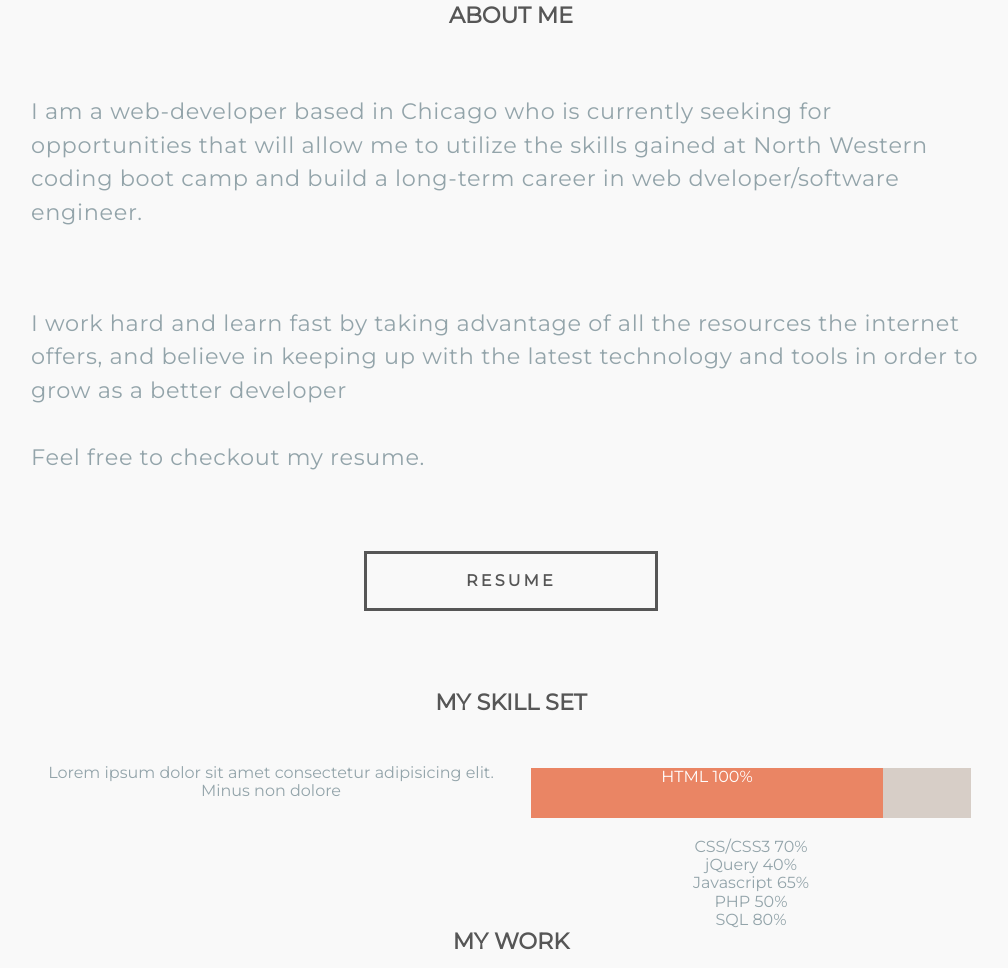
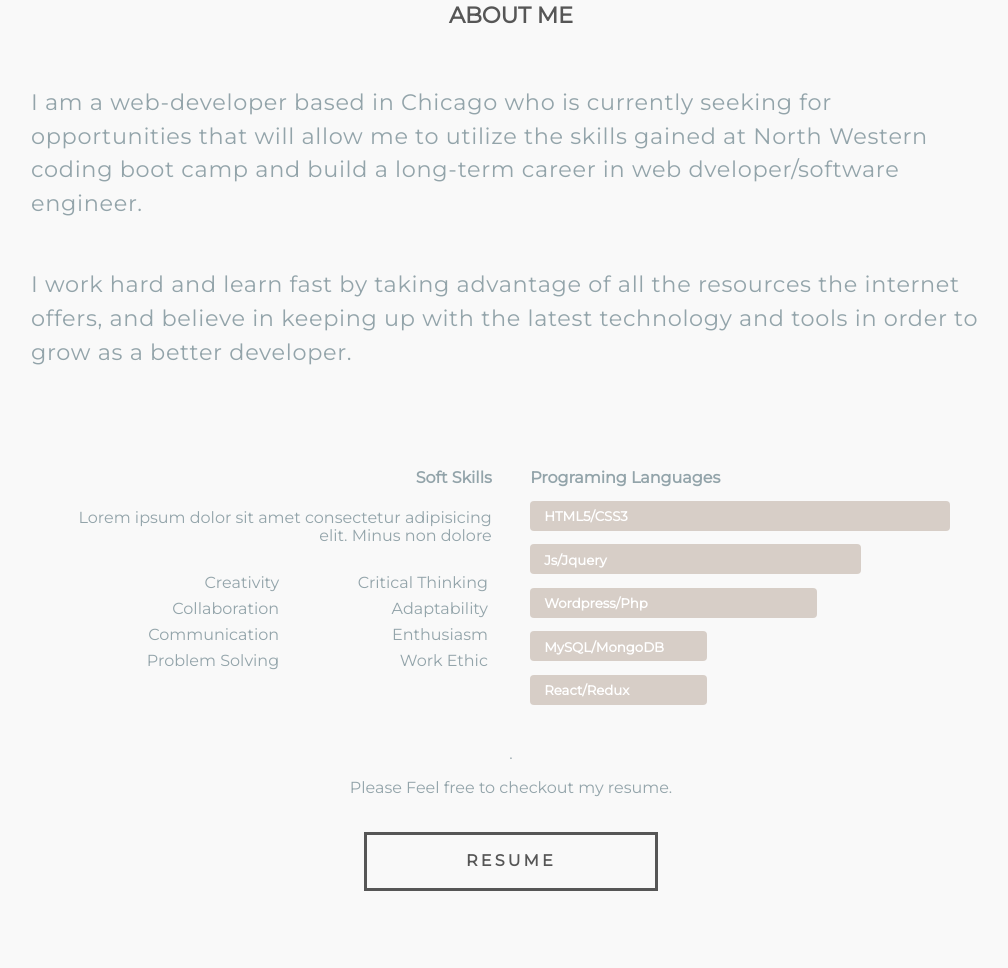
Before and after one commit to Arakim44/arakim, a website: page app/index.html in a window 1280 px wide. Shown: the part 548-1516 px from the top of the page, without its empty margins (129-1137 px from the left). Drawn offline with Linux system fonts and the light colour scheme.

Commit message:
skill bar complete

```diff
--- a/app/assets/scripts/modules/RevealOnScroll.js
+++ b/app/assets/scripts/modules/RevealOnScroll.js
@@ -11,7 +11,7 @@ class RevealOnScroll {
   }
 
   hideInitially(){
-    this.itemsToReveal.addClass("reveal-item");
+    // this.itemsToReveal.addClass("reveal-item");
   }
 
   createWaypoints(){
--- a/app/assets/styles/modules/_about.css
+++ b/app/assets/styles/modules/_about.css
@@ -2,7 +2,7 @@
     padding: 4% 0;
 
 
-    &__content p {
+    &__content p{
         text-align: left;
         font-style:normal;
         font-size:1.2em;
@@ -11,7 +11,7 @@
         /* color: $blackboard; */
         letter-spacing: .03em;
         margin:4% auto;
-        padding: 2% 0;
+        padding-top: 1%;
 
 
         @mixin atSmall {
--- a/app/assets/styles/modules/_skills.css
+++ b/app/assets/styles/modules/_skills.css
@@ -1,31 +1,75 @@
 .skills {
-    margin: auto;
+
+
+    &--list-2-col{
+        padding-top:2%;
+        list-style: none;
+        columns: 2;
+        -webkit-columns: 2;
+        -moz-columns: 2;
+    }
+
+    &--list-2-col li{
+        text-align: left;
+        padding:2%;
+        text-transform: capitalize;
+    }
+
+    &--half-at-med {
+        margin: 40px 0;
+    }
 
     @mixin atMedium {
         &--half-at-med {
-            width:50%;
-            float:left;
+            width: 46%;
+            float: left;
+            padding: 0 2%;
+        }
+        /* &--half-at-med p {
+            margin:0;
+        } */
+
+        &--align-right h4, p{
+            text-align: right;
         }
 
+        &--align-left {
+            text-align:left;
+        }
+
+
+    &--list-2-col li{
+        text-align: right;
+        padding:2%;
     }
 
-
-    &--skillBar {
+    }
+    &--unit {
+        text-align: left;
+        /* padding-bottom: 1em; */
+    }
+    &--unit h5 {
+        margin-bottom: -24px;
+        font-weight: 800;
         color: #fff;
-        height: 50px;
         position: relative;
+        z-index: 100;
+        padding-left: 14px;
+        text-transform: capitalize;
+    }
+    &--unit &--bar {
+        position: relative;
+        width: 100%;
+        height: 30px;
+    }
+    &--unit &--bar &--progress {
+        position: absolute;
+        top: 0;
+        left: 0;
+        width: 0;
+        height: 100%;
+        border-radius: 4px;
         background: $grain;
-        margin: 20px;
-
-        &--html {
-            width: 80%;
-            animation: Animate-HTML 4s;
-            -webkit-animation: Animate-HTML 4s;
-            -moz-animation: Animate-HTML 4s;
-            -o-animation: Animate-HTML 4s;
-            height: 50px;
-            position: absolute;
-            background-color: #ea8564;
-        }
+        /* box-shadow: 4px 4px 0 #e7e7e7; */
     }
 }
--- a/app/assets/styles/modules/_work.css
+++ b/app/assets/styles/modules/_work.css
@@ -1,4 +1,5 @@
 .work {
+
     height: 300px;
     padding: 2% 0;
 
--- a/app/index.html
+++ b/app/index.html
@@ -42,74 +42,91 @@
                     the skills gained at
                     <strong>North Western coding boot camp</strong> and build a long-term career in web dveloper/software engineer.</p>
                 <p class="animateUp animated"> I work hard and learn fast by taking advantage of all the resources the internet offers, and believe in keeping
-                    up with the latest technology and tools in order to grow as a better developer
-                    <br>
-                    <br> Feel free to checkout my resume.</p>
+                    up with the latest technology and tools in order to grow as a better developer.</p>
+
+            </div>
+
+                        <!-- <h3>My Skill Set </h3> -->
+                        <div class="skills">
+
+                            <div class="skills--half-at-med  animated animateLeft skills--align-right">
+                                <h4>Soft Skills</h4>
+                                <p>Lorem ipsum dolor sit amet consectetur adipisicing elit. Minus non dolore</p>
+                                <ul class="skills--list-2-col">
+                                    <li>Creativity</li>
+                                    <li>Collaboration</li>
+                                    <li>Communication</li>
+                                    <li>Problem Solving</li>
+                                    <li>Critical Thinking</li>
+                                    <li>Adaptability</li>
+                                    <li>Enthusiasm</li>
+                                    <li>work ethic</li>
+                                </ul>
+
+                            </div>
+                            <div class="skills--half-at-med animated animateRight skills--align-left">
+                                <h4>Programing Languages</h4>
+                                <div class="skills--set">
+
+                                    <!-- .skill-unit -->
+                                    <div class="skills--unit">
+                                        <h5>HTML5/CSS3</h5>
+                                        <div class="skills--bar" data-percent="100">
+                                            <div class="skills--progress" style="width: 95%;"></div>
+                                        </div>
+                                    </div>
+                                    <!-- .skill-unit -->
+
+                                    <!-- .skill-unit -->
+                                    <div class="skills--unit">
+                                        <h5>Js/jquery</h5>
+                                        <div class="skills--bar" data-percent="100">
+                                            <div class="skills--progress" style="width: 75%;"></div>
+                                        </div>
+                                    </div>
+                                    <!-- .skill-unit -->
+
+                                    <!-- .skill-unit -->
+                                    <div class="skills--unit">
+                                        <h5>Wordpress/php</h5>
+                                        <div class="skills--bar" data-percent="100">
+                                            <div class="skills--progress" style="width: 65%;"></div>
+                                        </div>
+                                    </div>
+                                    <!-- .skill-unit -->
+
+                                    <!-- .skill-unit -->
+                                    <div class="skills--unit">
+                                        <h5>MySQL/mongoDB</h5>
+                                        <div class="skills--bar" data-percent="100">
+                                            <div class="skills--progress" style="width: 40%;"></div>
+                                        </div>
+                                    </div>
+                                    <!-- .skill-unit -->
+                                    <!-- .skill-unit -->
+                                    <div class="skills--unit">
+                                        <h5>react/redux</h5>
+                                        <div class="skills--bar" data-percent="100">
+                                            <div class="skills--progress" style="width: 40%;"></div>
+                                        </div>
+                                    </div>
+                                    <!-- .skill-unit -->
+                                </div>
+
+                            </div>
+                        </div>
+                        <p>.</p>
+                        <p class="">Please Feel free to checkout my resume.</p>
                     <br>
                     <a href="" class="animateUp animated button  button--hover button--small">RESUME</a>
                     <br>
-
-            </div>
                     </section>
 
-        <section class="skills">
-
-            <h3>My Skill Set </h3>
-            <div class="skills">
-
-                <div class="skills--half-at-med">
-                    <p>Lorem ipsum dolor sit amet consectetur adipisicing elit. Minus non dolore</p>
-
-                </div>
-                <div class="skills--half-at-med">
-
-                    <div class="skills--skillBar">
-                        <div class="skills--skillBar--html">
-                            <span class="Skill-Area ">HTML</span>
-                            <span class="PercentText ">100%</span>
-                        </div>
-                    </div>
-
-                    <div class="SkillBar">
-                        <div id="Skill-CSS">
-                            <span class="Skill-Area ">CSS/CSS3</span>
-                            <span class="PercentText ">70%</span>
-                        </div>
-                    </div>
-
-                    <div class="SkillBar">
-                        <div id="Skill-jQuery">
-                            <span class="Skill-Area ">jQuery</span>
-                            <span class="PercentText ">40%</span>
-                        </div>
-                    </div>
-
-                    <div class="SkillBar">
-                        <div id="Skill-JS">
-                            <span class="Skill-Area ">Javascript</span>
-                            <span class="PercentText ">65%</span>
-                        </div>
-                    </div>
 
 
-                    <div class="SkillBar">
-                        <div id="Skill-PHP">
-                            <span class="Skill-Area ">PHP </span>
-                            <span class="PercentText ">50%</span>
-                        </div>
-                    </div>
 
-                    <div class="SkillBar">
-                        <div id="Skill-SQL">
-                            <span class="Skill-Area ">SQL </span>
-                            <span class="PercentText ">80%</span>
-                        </div>
-                    </div>
-                </div>
-            </div>
-        </section>
 
-        <br><br><br><br><br><br><br><br>
+        <!-- <br><br><br><br><br><br><br><br> -->
 
 
 
@@ -192,13 +209,14 @@
 
 
 
+
         <section class="contact">
             <div class="contact__content wrapper">
-            <h3>Have a project in mind?</h3>
-            <p>I am currently availble for hire.</p>
-            <p>If you have any idea what you want to work on together, please send me an email</p>
+                <h3 class="animated animateUp">Have a project in mind?</h3>
+                <p  class="animated animateUp">I am currently availble for hire.</p>
+                <p  class="animated animateUp">If you have any idea what you want to work on together, please send me an email</p>
                 <br>
-            <a href="mailto:ahrakim44@gmail.com" class="button button--small button--white button--hover">Email Me</a>
+                <a href="mailto:ahrakim44@gmail.com" class="button button--small button--white button--hover animated animateUp">Email Me</a>
 
             </div>
     </section>
--- a/app/temp/styles/styles.css
+++ b/app/temp/styles/styles.css
@@ -594,7 +594,7 @@ h3 {
 
 }
 
-.about__content p {
+.about__content p{
         text-align: left;
         font-style:normal;
         font-size:1.2em;
@@ -603,13 +603,13 @@ h3 {
         /* color: $blackboard; */
         letter-spacing: .03em;
         margin:4% auto;
-        padding: 2% 0;
+        padding-top: 1%;
 
     }
 
 @media(min-width:530px){
 
-.about__content p {
+.about__content p{
             font-size:1.4em;
             line-height: 1.5
 
@@ -618,6 +618,7 @@ h3 {
     }
 
 .work {
+
     height: 300px;
     padding: 2% 0;
 
@@ -876,32 +877,80 @@ h3 {
                   transform: scale(1);
         }
 
-.skills {
-    margin: auto;
-}
+.skills--list-2-col{
+        padding-top:2%;
+        list-style: none;
+        columns: 2;
+        -webkit-columns: 2;
+        -moz-columns: 2;
+    }
+
+.skills--list-2-col li{
+        text-align: left;
+        padding:2%;
+        text-transform: capitalize;
+    }
+
+.skills--half-at-med {
+        margin: 40px 0;
+    }
 
 @media(min-width: 700px){
+
+.skills {
+        /* &--half-at-med p {
+            margin:0;
+        } */
+}
         .skills--half-at-med {
-            width:50%;
-            float:left;
+            width: 46%;
+            float: left;
+            padding: 0 2%;
         }
+
+        .skills--align-right h4, .skills p{
+            text-align: right;
+        }
+
+        .skills--align-left {
+            text-align:left;
+        }
+
+
+    .skills--list-2-col li{
+        text-align: right;
+        padding:2%;
+    }
     }
 
-.skills--skillBar {
-        color: #fff;
-        height: 50px;
-        position: relative;
-        background: #d7cec7;
-        margin: 20px;
+.skills--unit {
+        text-align: left;
+        /* padding-bottom: 1em; */
     }
 
-.skills--skillBar--html {
-            width: 80%;
-            animation: Animate-HTML 4s;
-            -webkit-animation: Animate-HTML 4s;
-            -moz-animation: Animate-HTML 4s;
-            -o-animation: Animate-HTML 4s;
-            height: 50px;
-            position: absolute;
-            background-color: #ea8564;
-        }
+.skills--unit h5 {
+        margin-bottom: -24px;
+        font-weight: 800;
+        color: #fff;
+        position: relative;
+        z-index: 100;
+        padding-left: 14px;
+        text-transform: capitalize;
+    }
+
+.skills--unit .skills--bar {
+        position: relative;
+        width: 100%;
+        height: 30px;
+    }
+
+.skills--unit .skills--bar .skills--progress {
+        position: absolute;
+        top: 0;
+        left: 0;
+        width: 0;
+        height: 100%;
+        border-radius: 4px;
+        background: #d7cec7;
+        /* box-shadow: 4px 4px 0 #e7e7e7; */
+    }
```
Also changed, not shown: app/assets/styles/base/_global.css (line endings or trailing spaces), app/temp/scripts/App.js. Lines whose indentation alone changed are shown as unchanged.
